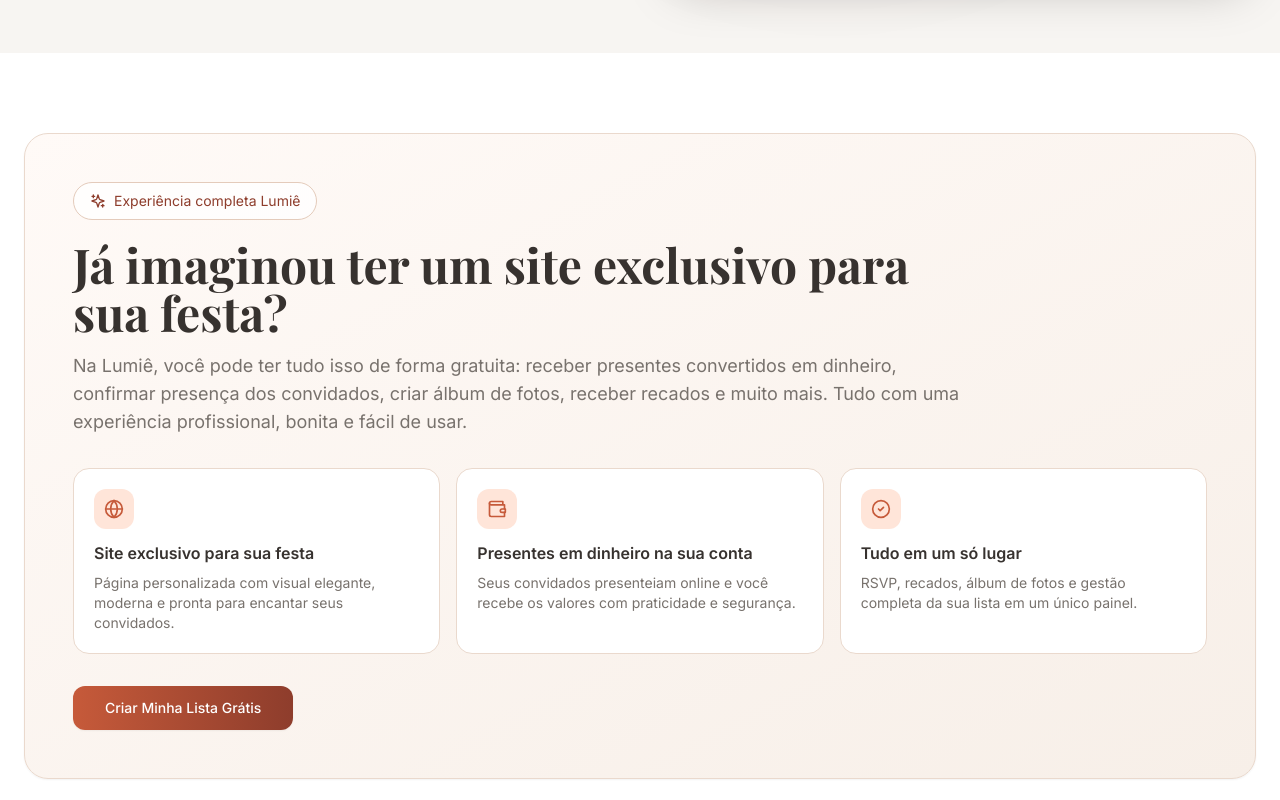
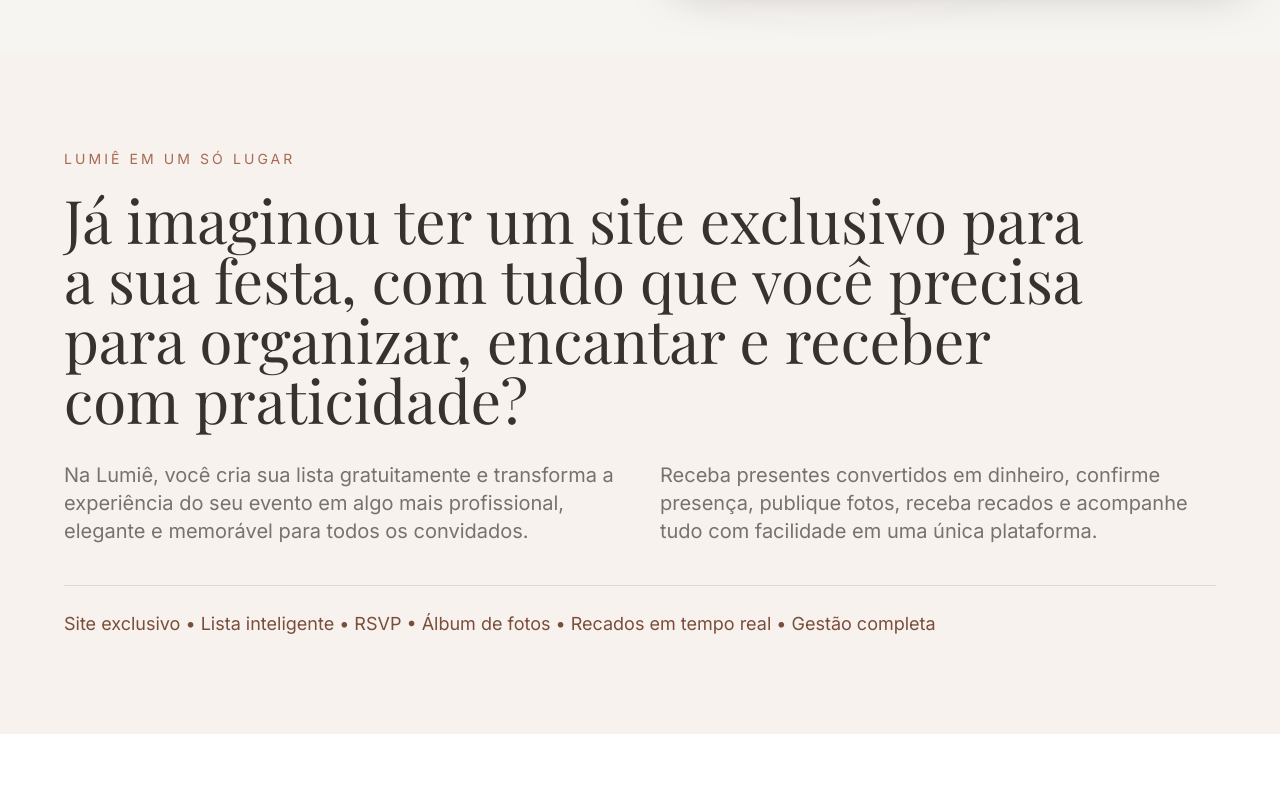
Before and after one commit to lumieconvites-netizen/lumie-presentes, a Next.js app: page / in a window 1280 px wide. Shown: the part 740-1540 px from the top of the page. Built offline with nearby package versions, Linux system fonts and the light colour scheme; no server answers.

Commit message:
refactor: replace boxed value block with full-width modern editorial section

```diff
--- a/app/page.tsx
+++ b/app/page.tsx
@@ -2,7 +2,7 @@ import Link from 'next/link';
 import Image from 'next/image';
 import { Button } from '@/components/ui/button';
 import { Navbar } from '@/components/layout/navbar';
-import { CalendarCheck2, ImageIcon, MessageCircleHeart, TimerReset, Sparkles, CreditCard, Wallet, Globe, CheckCircle2 } from 'lucide-react';
+import { CalendarCheck2, ImageIcon, MessageCircleHeart, TimerReset, Sparkles, CreditCard } from 'lucide-react';
 
 const heroSlides = [
   { src: '/hero-slides/15-anos-01.jpg', alt: 'Festa de 15 anos 1' },
@@ -46,24 +46,6 @@ const features = [
     title: 'Muito Mais',
     text: 'Editor por blocos, temas personalizados, checkout PIX e gestão completa.',
     icon: Sparkles,
-  },
-];
-
-const homeHighlights = [
-  {
-    title: 'Site exclusivo para sua festa',
-    text: 'Página personalizada com visual elegante, moderna e pronta para encantar seus convidados.',
-    icon: Globe,
-  },
-  {
-    title: 'Presentes em dinheiro na sua conta',
-    text: 'Seus convidados presenteiam online e você recebe os valores com praticidade e segurança.',
-    icon: Wallet,
-  },
-  {
-    title: 'Tudo em um só lugar',
-    text: 'RSVP, recados, álbum de fotos e gestão completa da sua lista em um único painel.',
-    icon: CheckCircle2,
   },
 ];
 
@@ -160,43 +142,30 @@ export default function HomePage() {
         </div>
       </section>
 
-      <section className="py-20 bg-white">
+      <section className="py-24 bg-[#f7f2ed]">
         <div className="container mx-auto px-6">
-          <div className="rounded-3xl border border-[#ead9cd] bg-gradient-to-br from-[#fffaf7] to-[#f7efe8] p-8 md:p-12 shadow-sm">
-            <div className="max-w-4xl">
-              <span className="inline-flex items-center gap-2 rounded-full border border-[#e4cbbb] bg-white/80 px-4 py-2 text-sm text-[#8e3d2c]">
-                <Sparkles className="h-4 w-4" />
-                Experiência completa Lumiê
-              </span>
-              <h2 className="mt-5 font-display text-4xl md:text-5xl font-bold text-foreground leading-tight">
-                Já imaginou ter um site exclusivo para sua festa?
-              </h2>
-              <p className="mt-4 text-lg text-muted-foreground">
-                Na Lumiê, você pode ter tudo isso de forma gratuita: receber presentes convertidos em dinheiro,
-                confirmar presença dos convidados, criar álbum de fotos, receber recados e muito mais. Tudo com
-                uma experiência profissional, bonita e fácil de usar.
+          <div className="max-w-6xl mx-auto">
+            <p className="text-sm uppercase tracking-[0.22em] text-[#a76a53] mb-5">Lumiê em um só lugar</p>
+            <h2 className="font-display text-4xl md:text-6xl leading-tight text-foreground max-w-5xl">
+              Já imaginou ter um site exclusivo para a sua festa, com tudo que você precisa para organizar,
+              encantar e receber com praticidade?
+            </h2>
+
+            <div className="mt-8 grid md:grid-cols-2 gap-10">
+              <p className="text-lg md:text-xl text-muted-foreground leading-relaxed">
+                Na Lumiê, você cria sua lista gratuitamente e transforma a experiência do seu evento em algo mais
+                profissional, elegante e memorável para todos os convidados.
+              </p>
+              <p className="text-lg md:text-xl text-muted-foreground leading-relaxed">
+                Receba presentes convertidos em dinheiro, confirme presença, publique fotos, receba recados e
+                acompanhe tudo com facilidade em uma única plataforma.
               </p>
             </div>
 
-            <div className="mt-8 grid md:grid-cols-3 gap-4">
-              {homeHighlights.map((item) => {
-                const Icon = item.icon;
-                return (
-                  <div key={item.title} className="rounded-2xl bg-white border border-[#ead9cd] p-5">
-                    <span className="inline-flex h-10 w-10 items-center justify-center rounded-xl bg-[#ffe5d9] text-[#c65a3a] mb-3">
-                      <Icon className="h-5 w-5" />
-                    </span>
-                    <h3 className="font-semibold text-foreground">{item.title}</h3>
-                    <p className="mt-2 text-sm text-muted-foreground">{item.text}</p>
-                  </div>
-                );
-              })}
-            </div>
-
-            <div className="mt-8">
-              <Button asChild size="lg" className="bg-gradient-to-r from-terracota-500 to-terracota-700 text-white hover:from-terracota-600 hover:to-terracota-800 shadow-sm rounded-xl px-8">
-                <Link href="/cadastro">Criar Minha Lista Grátis</Link>
-              </Button>
+            <div className="mt-10 border-t border-[#e5d5c9] pt-6">
+              <p className="text-base md:text-lg text-[#7b4d3b] leading-relaxed">
+                Site exclusivo • Lista inteligente • RSVP • Álbum de fotos • Recados em tempo real • Gestão completa
+              </p>
             </div>
           </div>
         </div>
```
